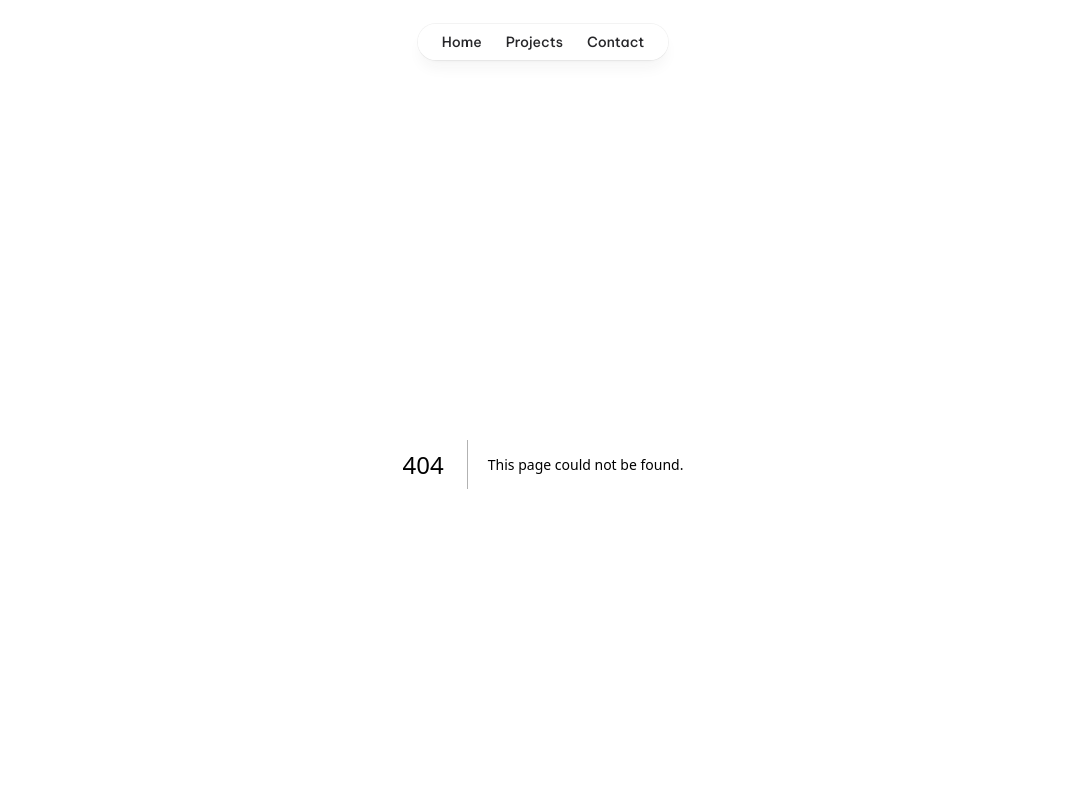
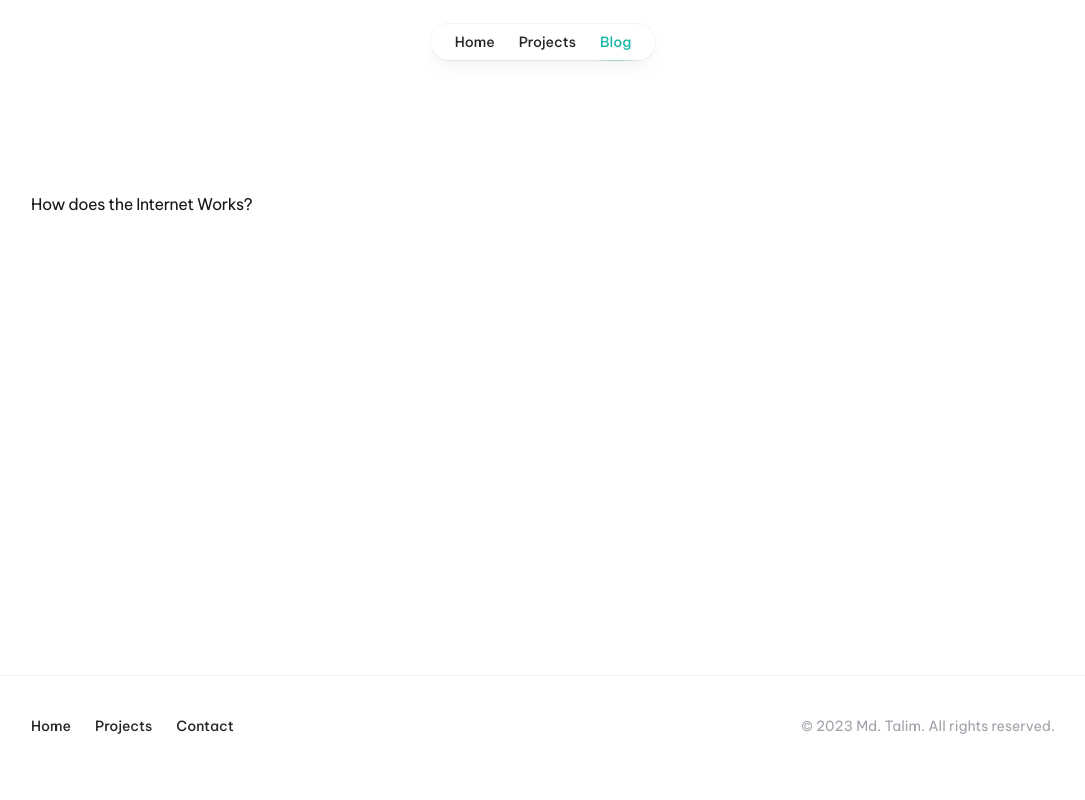
Before and after one commit to Md-Talim/Md-Talim, a Next.js app: page /blogs in a window 1280 px wide. Before the commit this address had no page. Shown: the top 800 px of the page, without its empty margins (97-1182 px from the left). Built offline with nearby package versions, Linux system fonts and the light colour scheme.

Commit message:
Add blogs page

```diff
--- /dev/null
+++ b/app/blogs/[slug]/page.tsx
@@ -0,0 +1,65 @@
+import { getBlogPosts } from '@/app/db/blog';
+import { SimpleLayout } from '@/components/SimpleLayout';
+import { MDXRemote } from 'next-mdx-remote/rsc';
+import { notFound } from 'next/navigation';
+
+function formatDate(date: string) {
+  let currentDate = new Date();
+  let targetDate = new Date(date);
+
+  let yearsAgo = currentDate.getFullYear() - targetDate.getFullYear();
+  let monthsAgo = currentDate.getMonth() - targetDate.getMonth();
+  let daysAgo = currentDate.getDate() - targetDate.getDate();
+
+  let formattedDate = '';
+
+  if (yearsAgo > 0) {
+    formattedDate = `${yearsAgo}y ago`;
+  } else if (monthsAgo > 0) {
+    formattedDate = `${monthsAgo}mo ago`;
+  } else if (daysAgo > 0) {
+    formattedDate = `${daysAgo}d ago`;
+  } else {
+    formattedDate = 'Today';
+  }
+
+  let fullDate = targetDate.toLocaleString('en-us', {
+    month: 'long',
+    day: 'numeric',
+    year: 'numeric',
+  });
+
+  return `${fullDate} (${formattedDate})`;
+}
+
+const BlogPost = ({ params }: { params: { slug: string } }) => {
+  let post = getBlogPosts().find((post) => post.slug === params.slug);
+
+  if (!post) {
+    notFound();
+  }
+
+  return (
+    <SimpleLayout>
+      <section>
+        <h1 className="title font-medium text-2xl tracking-tighter max-w-[650px]">
+          {`${post.metadata.title}`}
+        </h1>
+        <div className="flex justify-between items-center mt-2 mb-8 text-sm max-w-[650px]">
+          <p className="text-sm text-neutral-600 dark:text-neutral-400">
+            {formatDate(post.metadata.publishedAt)}
+          </p>
+        </div>
+        <article className="prose prose-quoteless prose-neutral dark:prose-invert">
+          <CustomMDX source={post.content} />
+        </article>
+      </section>
+    </SimpleLayout>
+  );
+};
+
+export function CustomMDX(props) {
+  return <MDXRemote {...props} components={{ ...(props.components || {}) }} />;
+}
+
+export default BlogPost;
--- /dev/null
+++ b/app/blogs/page.tsx
@@ -0,0 +1,27 @@
+import { SimpleLayout } from '@/components/SimpleLayout';
+import { getBlogPosts } from '../db/blog';
+import Link from 'next/link';
+
+const BlogsPage = () => {
+  const allBlogPosts = getBlogPosts();
+
+  return (
+    <SimpleLayout>
+      {allBlogPosts.map((post) => (
+        <Link
+          key={post.slug}
+          className="flex flex-col space-y-1 mb-4"
+          href={`/blogs/${post.slug}`}
+        >
+          <div className="w-full flex flex-col">
+            <p className="text-neutral-900 dark:text-neutral-100 tracking-tight">
+              {`${post.metadata.title}`}
+            </p>
+          </div>
+        </Link>
+      ))}
+    </SimpleLayout>
+  );
+};
+
+export default BlogsPage;
--- /dev/null
+++ b/app/db/blog.ts
@@ -0,0 +1,47 @@
+import fs from 'fs';
+import { Metadata } from 'next';
+import path from 'path';
+
+function parseFrontmatter(fileContent: string) {
+  let frontmatterRegex = /---\s*([\s\S]*?)\s*---/;
+  let match = frontmatterRegex.exec(fileContent);
+  let frontMatterBlock = match![1];
+  let content = fileContent.replace(frontmatterRegex, '').trim();
+  let frontMatterLines = frontMatterBlock.trim().split('\n');
+  let metadata: Partial<Metadata> = {};
+
+  frontMatterLines.forEach((line) => {
+    let [key, ...valueArr] = line.split(': ');
+    let value = valueArr.join(': ').trim();
+    value = value.replace(/^['"](.*)['"]$/, '$1'); // Remove quotes
+    metadata[key.trim() as keyof Metadata] = value;
+  });
+
+  return { metadata: metadata as Metadata, content };
+}
+
+const getMDXFiles = (dir: string) => {
+  return fs.readdirSync(dir).filter((file) => path.extname(file) === '.mdx');
+};
+
+const readMDXFile = (filePath: string) => {
+  let rawContent = fs.readFileSync(filePath, 'utf-8');
+  return parseFrontmatter(rawContent);
+};
+
+function getMDXData(dir: string) {
+  let mdxFiles = getMDXFiles(dir);
+  return mdxFiles.map((file) => {
+    let { metadata, content } = readMDXFile(path.join(dir, file));
+    let slug = path.basename(file, path.extname(file));
+    return {
+      metadata,
+      slug,
+      content,
+    };
+  });
+}
+
+export function getBlogPosts() {
+  return getMDXData(path.join(process.cwd(), 'posts'));
+}
--- a/components/Header.tsx
+++ b/components/Header.tsx
@@ -135,7 +135,7 @@ const DesktopNavigation = (props: { className: string }) => {
       <ul className="flex rounded-full bg-white/90 px-3 text-sm font-medium text-zinc-800 shadow-lg shadow-zinc-800/5 ring-1 ring-zinc-900/5 backdrop-blur dark:bg-zinc-800/90 dark:text-zinc-200 dark:ring-white/10">
         <NavItem href="/">Home</NavItem>
         <NavItem href="/projects">Projects</NavItem>
-        <NavItem href="#contact">Contact</NavItem>
+        <NavItem href="/blogs">Blog</NavItem>
       </ul>
     </nav>
   );
--- a/components/SimpleLayout.tsx
+++ b/components/SimpleLayout.tsx
@@ -1,8 +1,8 @@
 import Container from '@/components/Container';
 
 interface Props {
-  title: string;
-  intro: string;
+  title?: string;
+  intro?: string;
   children: React.ReactNode;
 }
 
--- a/package.json
+++ b/package.json
@@ -18,6 +18,7 @@
     "autoprefixer": "10.4.15",
     "clsx": "^2.0.0",
     "next": "^14.0.3",
+    "next-mdx-remote": "^4.4.1",
     "postcss": "8.4.28",
     "react": "18.2.0",
     "react-dom": "18.2.0",
--- /dev/null
+++ b/posts/how-the-internet-works.mdx
@@ -0,0 +1,44 @@
+---
+title: How does the Internet Works?
+publishedAt: 2023-12-03
+---
+
+# 5.3 billion people use the Internet. But very few people know "How it works?".
+
+You take a beautiful photo of the sunset with your phone. You want to share it with your friend who lives far away.
+
+How does your photo get to your friend’s phone? Let’s see how it happens.
+
+## 1. First Mile
+
+First, you press “send.” Your phone makes your photo smaller and changes it into bits. Bits are like tiny pieces of information. Your phone puts the bits into packets, like letters with your photo’s information.
+
+## 2. Cellular Network
+
+Next, the packets go through your phone’s network. Your phone talks to towers, like big radios, that send the packets to each other.
+
+Your phone sends the packets to the nearest tower. The tower sends them to the next tower until they reach a big tower that connects to the internet.
+
+## 3. Internet Backbone
+
+Now, your photo goes into the Internet. The internet is like a fast road of wires and lights that connect networks all over the world.
+
+These wires carry a lot of data, including your photo packets, along different paths. Routers are like smart traffic lights that decide which paths to take.
+
+## 4. Submarine Cables
+
+If your friend lives in another country, your photo goes through tunnels under the sea called submarine cables. These cables are strong and can carry data without stopping.
+
+## 5. Satellite Links
+
+For places that are hard to reach, satellites help. Your photo packets go to a satellite in space, which sends them to another satellite near your friend’s place. Then they connect to the network on land.
+
+## 6. Last Mile
+
+At last, your photo packets reach the tower that is closest to your friend’s phone. From there, they go through the network until they reach your friend's phone.
+
+## 7. Arrival
+
+In a very short time, your friend’s phone gets the packets and puts them back into the original photo. Your friend sees the amazing sunset picture on their screen, even though they are far from you.
+
+It is a simple way to explain how the Internet works. Each step of this journey uses advanced technology and equipment to ensure your photo gets to your friend. It all starts with your click, letting your friend see the same beautiful view you saw.
```
Also changed, not shown: 1 other file (tests, documents, lock files or other folders).
